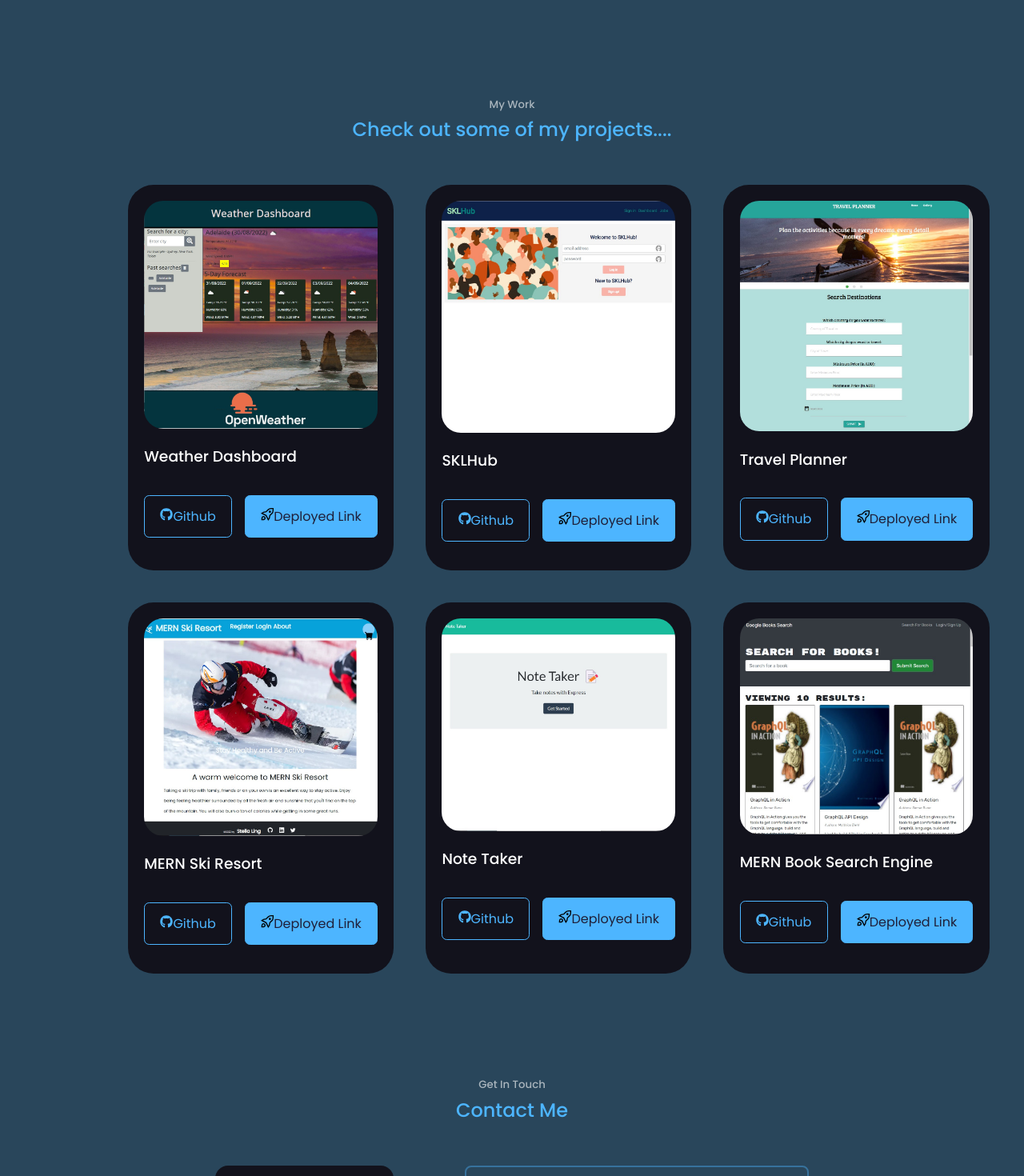
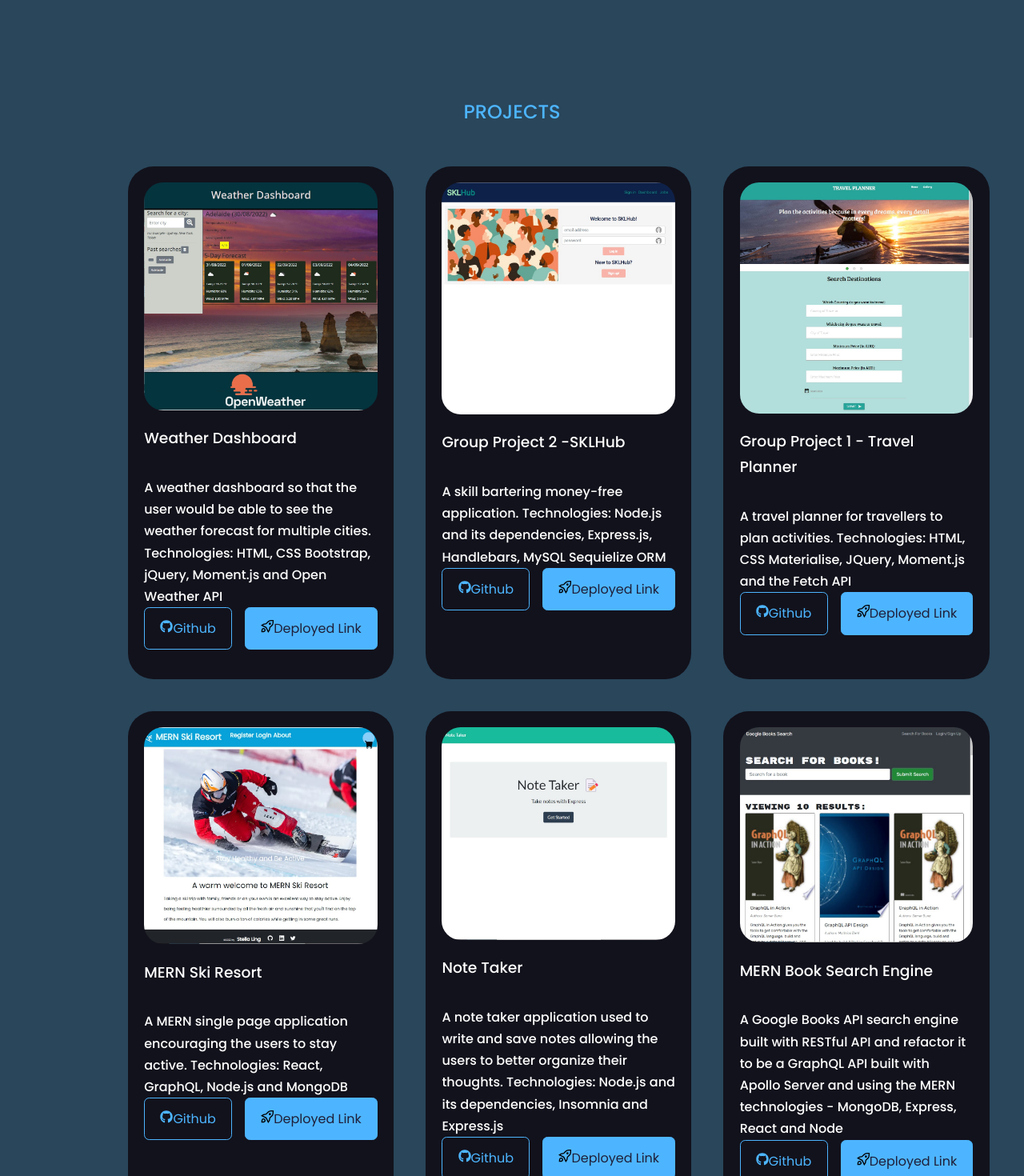
Before and after one commit to stellalph/20s-react-portfolio, a React (Create React App) app: page / in a window 1280 px wide. Shown: the part 2440-3910 px from the top of the page at 80% size. Built offline with nearby package versions, Linux system fonts and the light colour scheme.

Commit message:
add concepts and technologies to projects page

```diff
--- a/src/components/portfolio/Portfolio.jsx
+++ b/src/components/portfolio/Portfolio.jsx
@@ -7,7 +7,7 @@ import IMG4 from '../../assets/portfolio4.jpg'
 import IMG5 from '../../assets/portfolio5.jpg'
 import IMG6 from '../../assets/portfolio6.jpg'
 import { FaGithub } from 'react-icons/fa'
-import { GrDeploy} from 'react-icons/gr'
+import { GrDeploy } from 'react-icons/gr'
 
 // SIX OF MY PROJECTS.....
 
@@ -16,20 +16,23 @@ const data = [
     id: 1,
     image: IMG1,
     title: 'Weather Dashboard',
+    desc: 'A weather dashboard so that the user would be able to see the weather forecast for multiple cities. Technologies: HTML, CSS Bootstrap, jQuery, Moment.js and Open Weather API',
     github: 'https://github.com/stellalph/WEATHER-DASHBOARD.git',
     demo: 'https://stellalph.github.io/WEATHER-DASHBOARD/'
   },
   {
     id: 2,
     image: IMG2,
-    title: 'SKLHub',
+    title: 'Group Project 2 -SKLHub',
+    desc: 'A skill bartering money-free application. Technologies: Node.js and its dependencies, Express.js, Handlebars, MySQL Sequielize ORM',
     github: 'https://github.com/stellalph/sklhub.git',
     demo: 'https://warm-citadel-17427.herokuapp.com/'
   },
   {
     id: 3,
     image: IMG3,
-    title: 'Travel Planner',
+    title: 'Group Project 1 - Travel Planner',
+    desc: 'A travel planner for travellers to plan activities. Technologies: HTML, CSS Materialise, JQuery, Moment.js and the Fetch API',
     github: 'https://chardige.github.io/Travel-planner/',
     demo: 'https://github.com/CharDige/Travel-planner.git'
   },
@@ -37,6 +40,7 @@ const data = [
     id: 4,
     image: IMG4,
     title: 'MERN Ski Resort',
+    desc: 'A MERN single page application encouraging the users to stay active.  Technologies: React, GraphQL, Node.js and MongoDB',
     github: 'https://github.com/stellalph/MERN-Ski-Resort.git',
     demo: 'https://still-harbor-63486.herokuapp.com/'
   },
@@ -44,6 +48,7 @@ const data = [
     id: 5,
     image: IMG5,
     title: 'Note Taker',
+    desc: 'A note taker application used to write and save notes allowing the users to better organize their thoughts. Technologies: Node.js and its dependencies, Insomnia and Express.js',
     github: 'https://github.com/stellalph/EJS-NOTE-TAKER',
     demo: 'https://note-taker-app-stella.herokuapp.com/'
   },
@@ -51,6 +56,7 @@ const data = [
     id: 6,
     image: IMG6,
     title: 'MERN Book Search Engine',
+    desc: 'A Google Books API search engine built with RESTful API and refactor it to be a GraphQL API built with Apollo Server and using the MERN technologies - MongoDB, Express, React and Node',
     github: 'https://github.com/stellalph/21-MERN-Book-Search-Engine.git',
     demo: 'https://protected-brushlands-99995.herokuapp.com/'
   },
@@ -62,21 +68,21 @@ const data = [
 const Portfolio = () => {
   return (
     <section id='portfolio'>
-      <h5>My Work</h5>
-      <h2>Check out some of my projects....</h2>
+      <h2>PROJECTS</h2>
 
       <div className="container portfolio__container">
         {
-          data.map(({id, image, title, github, demo}) => {
+          data.map(({ id, image, title, desc, github, demo }) => {
             return (
               <article key={id} className='portfolio__item'>
                 <div className="portfolio__item-image">
                   <img src={image} alt={title} />
                 </div>
                 <h3>{title}</h3>
+                <h4>{desc}</h4>
                 <div className="portfolio__item-cta">
-                <a href={github} className='btn' target='_blank'rel="noopener noreferrer" ><FaGithub/>Github</a>
-                <a href={demo} className='btn btn-primary' target='_blank' rel="noopener noreferrer"><GrDeploy/>Deployed Link</a>
+                  <a href={github} className='btn' target='_blank' rel="noopener noreferrer" ><FaGithub />Github</a>
+                  <a href={demo} className='btn btn-primary' target='_blank' rel="noopener noreferrer"><GrDeploy />Deployed Link</a>
                 </div>
               </article>
             )
```
Lines whose indentation alone changed are shown as unchanged.
